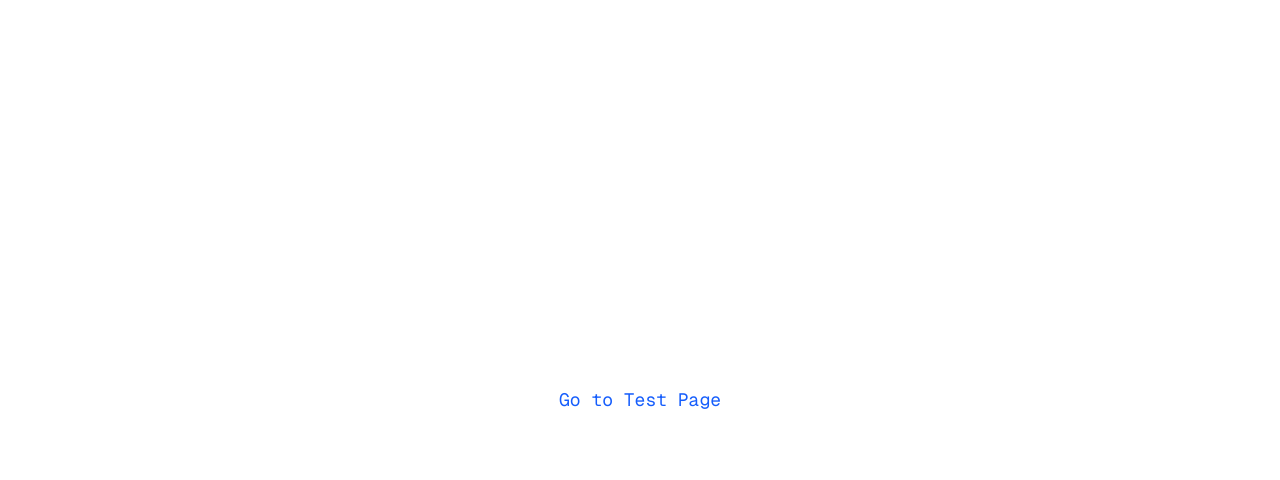
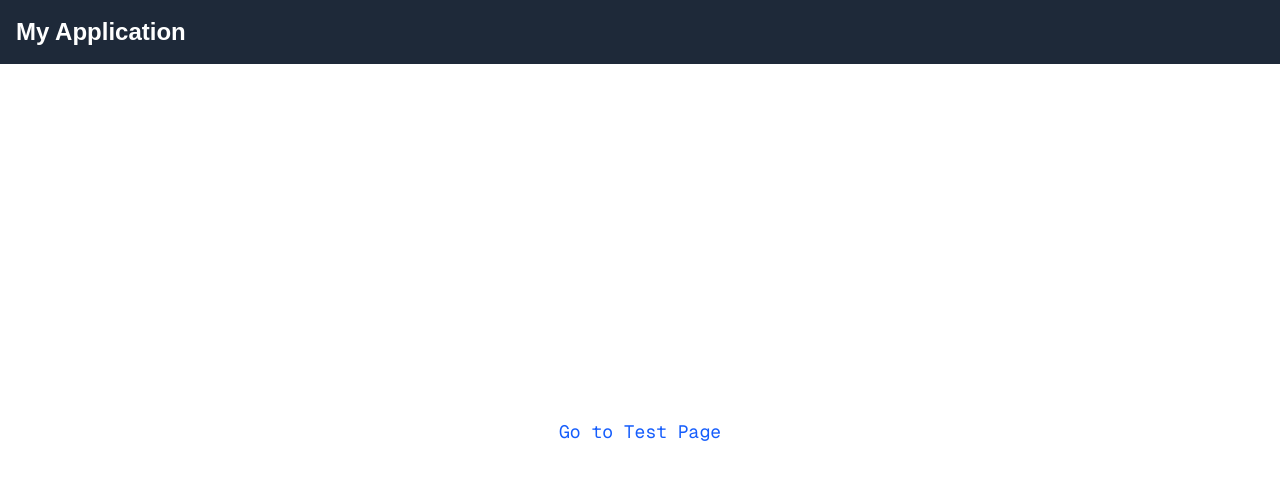
Before and after one commit to genshibangou16/fbc-next-app, a Next.js app: page / in a window 1280 px wide. Shown: the top 480 px of the page. Built offline with nearby package versions, Linux system fonts and the light colour scheme.

Commit message:
レイアウトコンポーネントを追加し、アプリ全体に適用しました。ホームページとテストページのスタイルを調整しました。

```diff
--- /dev/null
+++ b/src/components/layout.tsx
@@ -0,0 +1,10 @@
+export default function Layout({ children }: { children: React.ReactNode }) {
+  return (
+    <>
+      <header className="bg-gray-800 text-white p-4 fixed w-full top-0 left-0">
+        <h1 className="text-2xl font-bold">My Application</h1>
+      </header>
+      {children}
+    </>
+  );
+}
--- a/src/pages/_app.tsx
+++ b/src/pages/_app.tsx
@@ -1,6 +1,11 @@
+import Layout from "@/components/layout";
 import "@/styles/globals.css";
 import type { AppProps } from "next/app";
 
 export default function App({ Component, pageProps }: AppProps) {
-  return <Component {...pageProps} />;
+  return (
+    <Layout>
+      <Component {...pageProps} />
+    </Layout>
+  );
 }
--- a/src/pages/index.tsx
+++ b/src/pages/index.tsx
@@ -9,7 +9,7 @@ const geistMono = Geist_Mono({
 export default function Home() {
   return (
     <div
-      className={`${geistMono.className} grid items-center justify-items-center min-h-screen`}
+      className={`${geistMono.className} grid items-center justify-items-center min-h-screen pt-16`}
     >
       <Link className="text-lg text-blue-600 hover:underline" href="/test">
         Go to Test Page
--- a/src/pages/test/index.tsx
+++ b/src/pages/test/index.tsx
@@ -9,7 +9,7 @@ const geistMono = Geist_Mono({
 export default function TestPage() {
   return (
     <div
-      className={` ${geistMono.className} grid  items-center justify-items-center min-h-screen`}
+      className={` ${geistMono.className} flex flex-col gap-4 items-center justify-center min-h-screen pt-16`}
     >
       <Link className="text-lg text-blue-600 hover:underline" href="/">
         Go back to Home
```
